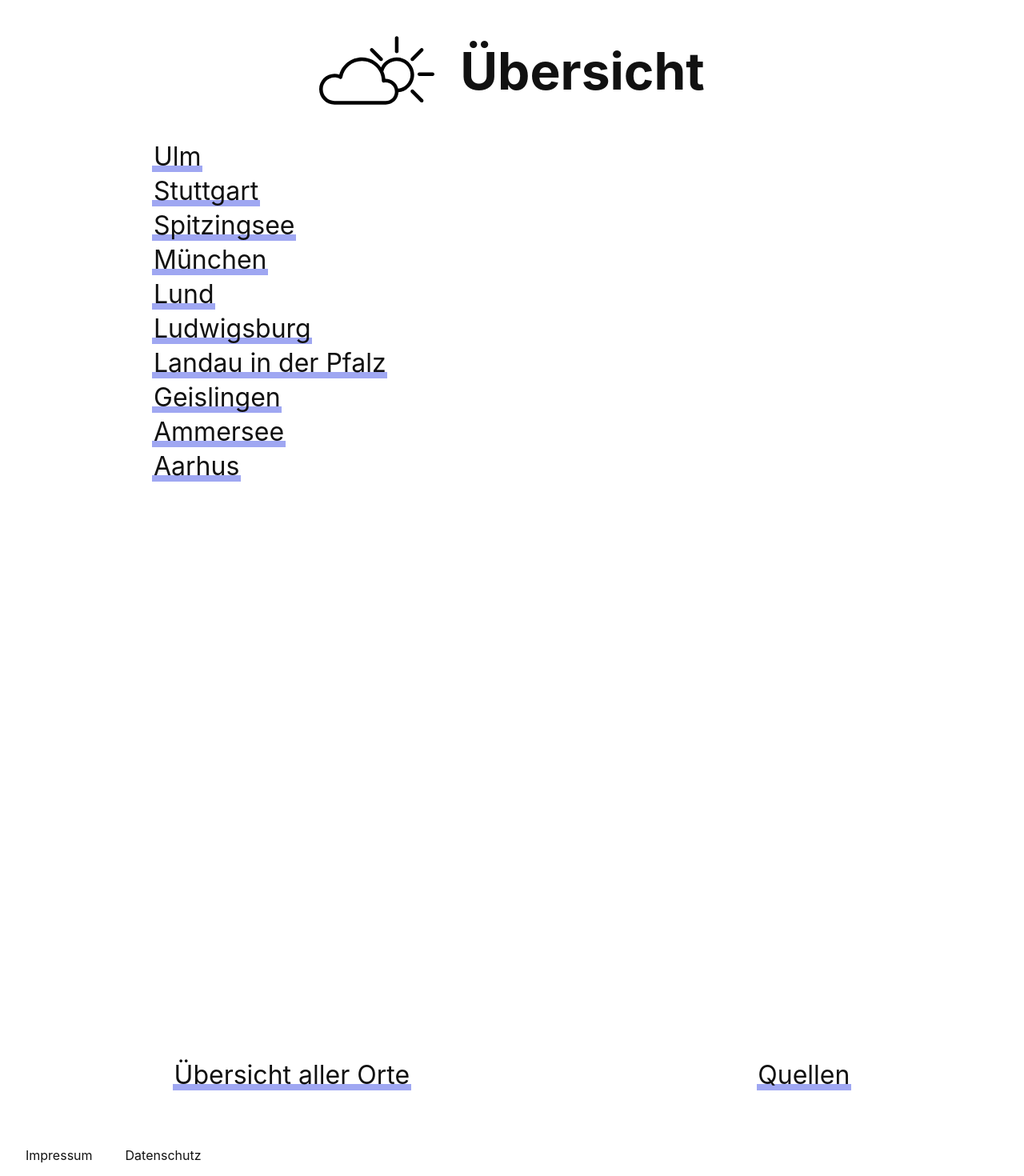
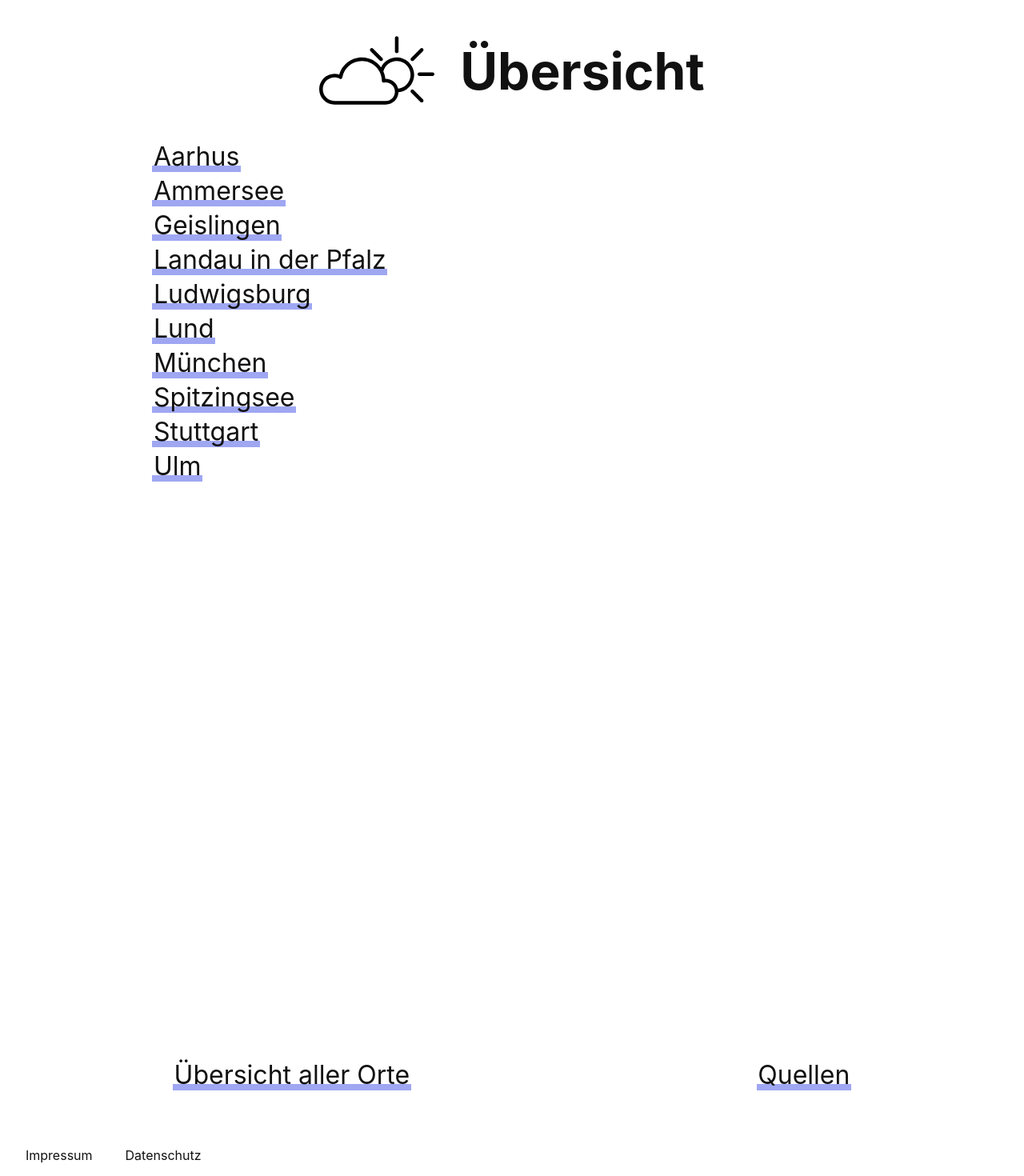
Before and after one commit to app-5ls-de/wetter, a Jekyll site: the page built from index.html, in a window 1280 px wide. Shown: the whole page at 80% size. Built offline with Jekyll 4.4.1, drawn with Linux system fonts in a browser that asks for light colours.

Commit message:
sort A->Z

```diff
--- a/index.html
+++ b/index.html
@@ -3,7 +3,7 @@ layout: main
 title: Übersicht
 ---
 <div class="liste">
-    {% assign sorted = site.ort | sort: 'reihenfolge' | reverse %}
+    {% assign sorted = site.ort %}
     {% for ort in sorted %}
     <a href="{{ort.url}}" id="{{ort.url | slugify}}">{{ort.title}}</a><br>
     {% endfor %}
```
